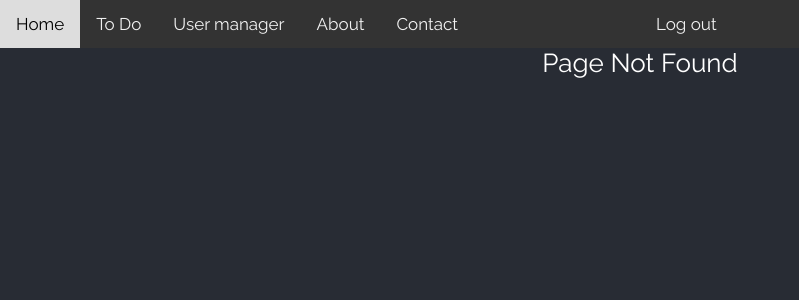
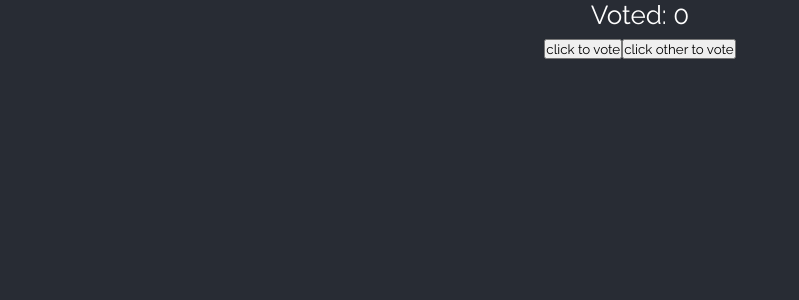
Before and after one commit to hoangtuan1981/react_basic_demo1, a React (Create React App) app: page /vote in a window 1280 px wide. Before the commit this address had no page. Shown: the top 300 px of the page, without its empty margins (0-799 px from the left). Built offline with nearby package versions, Linux system fonts and the light colour scheme.

Commit message:
react hooks using useState

```diff
--- a/src/views/App.js
+++ b/src/views/App.js
@@ -14,7 +14,7 @@
 import Login from './Login/Login'
 import PageNotFound from "./PageNotFound";
 import UserList from "./User/UserList";
-
+import Vote from "./CompWithHook/Vote";
 /*
 function App() {
   return (
@@ -50,6 +50,7 @@
               <Route path="/todo" element={<ToDoList />} />
               <Route path="/about" element={<About />} />
               <Route path="/user" element={<UserList />} />
+              <Route path="/vote" element={<Vote />} />
               <Route path="*" element={<PageNotFound />} />
               {/* <Route path="*"  lazy={() => import("./PageNotFound")}/> */}
             </Routes>
--- /dev/null
+++ b/src/views/CompWithHook/Vote.js
@@ -0,0 +1,23 @@
+import React, { useState } from "react";
+import { Navigate } from "react-router-dom";
+//import './Login.scss';
+
+function Vote () {
+  /* useState(0) --> count is number.
+    useState("") --> count is string.
+  */
+  const [count, setCount] = useState(0);
+  function handleClick() {
+    setCount(count + 1);
+  }
+
+  return (
+    <div>
+      <p>Voted: {count}</p>
+      <button  onClick={handleClick} >click to vote </button>
+      <button  onClick={handleClick} >click other to vote </button>
+    </div>
+  );
+}
+
+export default Vote;
```
Also changed, not shown: 1 other file (tests, documents, lock files or other folders).
